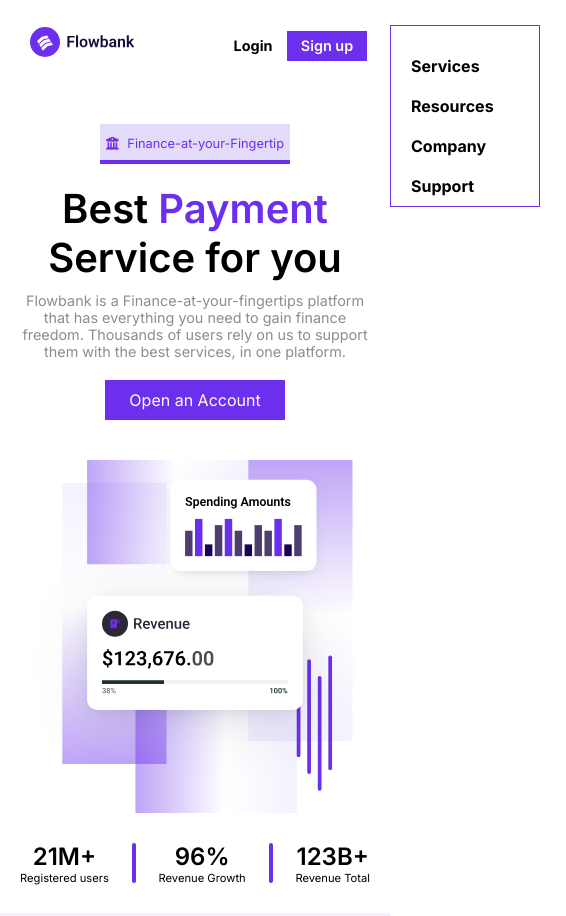
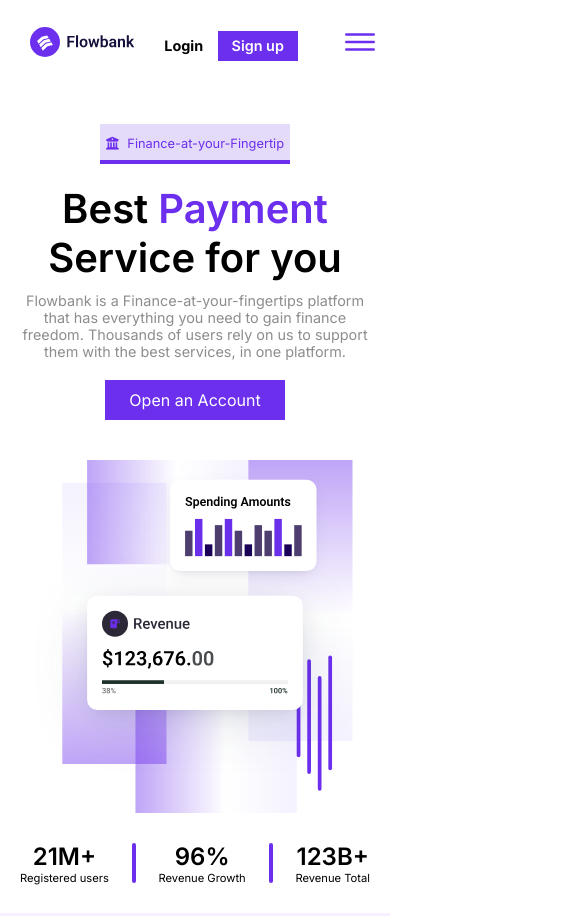
Before and after one commit to Ksohlo/FlowBank.github.io, a plain HTML site: page index.html in a window 390 px wide. Shown: the top 916 px of the page, 566 px wide, since content can reach past the window. Drawn offline with Linux system fonts and the light colour scheme.

Commit message:
Add files via upload
adding/files files

```diff
--- a/index.js
+++ b/index.js
@@ -1,15 +1,13 @@
+function showMenu() {
+    document.getElementById('navLinks').style.display = 'block';
+    document.querySelector('#menu').style.opacity='0';
+}
+function hideMenu() {
+    document.getElementById('navLinks').style.display = 'none';
+    document.querySelector('#menu').style.opacity='100';
+}
+
+
 document.querySelector('#menu').addEventListener('click', showMenu);
 
 document.querySelector('#close').addEventListener('click', hideMenu);
-
-
-
-
-function showMenu() {
-    document.getElementById('navLinks').style.right = '0px';
-    document.querySelector('#menu').style.opacity='0';
-}
-function hideMenu() {
-    document.getElementById('navLinks').style.right = '-150px';
-    document.querySelector('#menu').style.opacity='100';
-}
--- a/styles.css
+++ b/styles.css
@@ -18,8 +18,9 @@
     box-sizing: border-box;
 }
 body{
-font-family: 'Inter', sans-serif;
-overflow-x: hidden;
+    width: 100%;
+    font-family: 'Inter', sans-serif;
+    overflow-x: hidden;
 }
 #navbar{
     height: 10vh;
@@ -47,7 +48,7 @@ overflow-x: hidden;
     background-color: var(--lilac-color);
 }
 .fa {
-    display: none !important;
+    display: none;
 }
 #navLinks li{
     display: inline-block;
@@ -104,10 +105,12 @@ overflow-x: hidden;
 
 
     @media (max-width:1000px) {
-    body{
+    html, body{
+        width: 100%;
+        min-width: 375px;
         overflow-x: hidden;
     }
-        #navbar{
+    #navbar{
         height: 10vh;
         width: 100%;
         margin: 0 auto;
@@ -122,11 +125,11 @@ overflow-x: hidden;
     }
     #navbar #navLinks{
         list-style: none;
-        display: block;
+        display: none;
         position: absolute;
         border: 1px solid var(--purple-color);
-        top: 3vh;
-        right: -150px;
+        top: 15px;
+        right: 5px;
         background-color: var(--white-color);
         width: 150px;
     }
```
